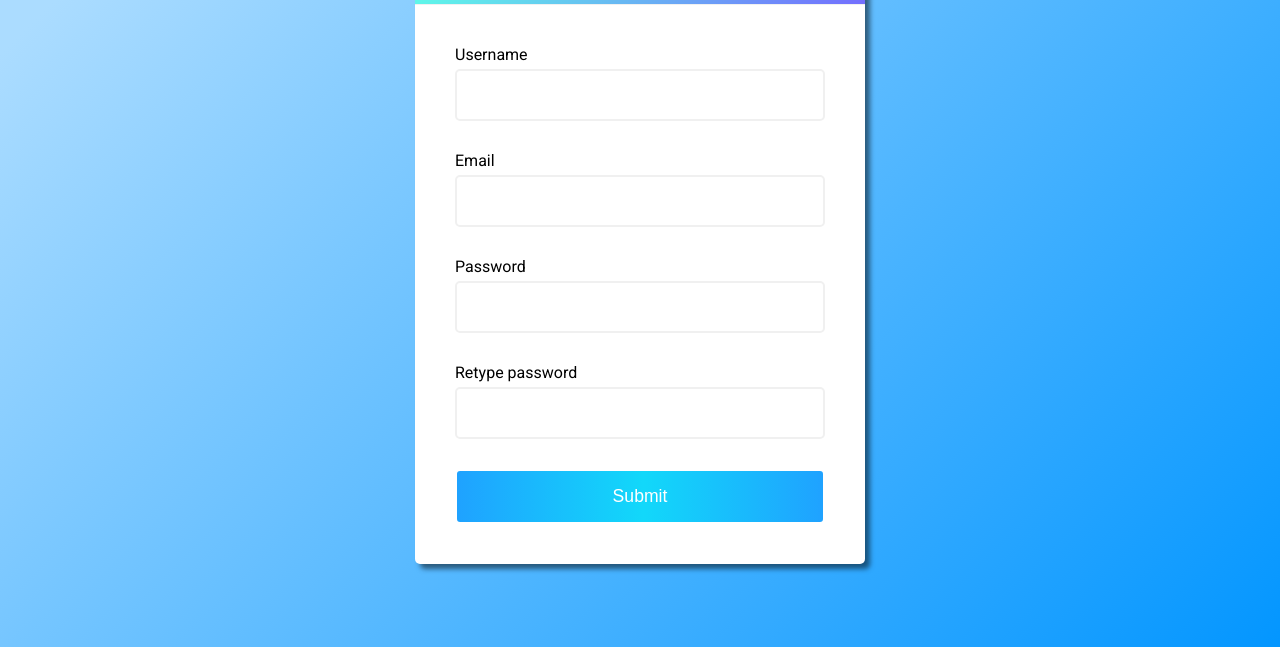
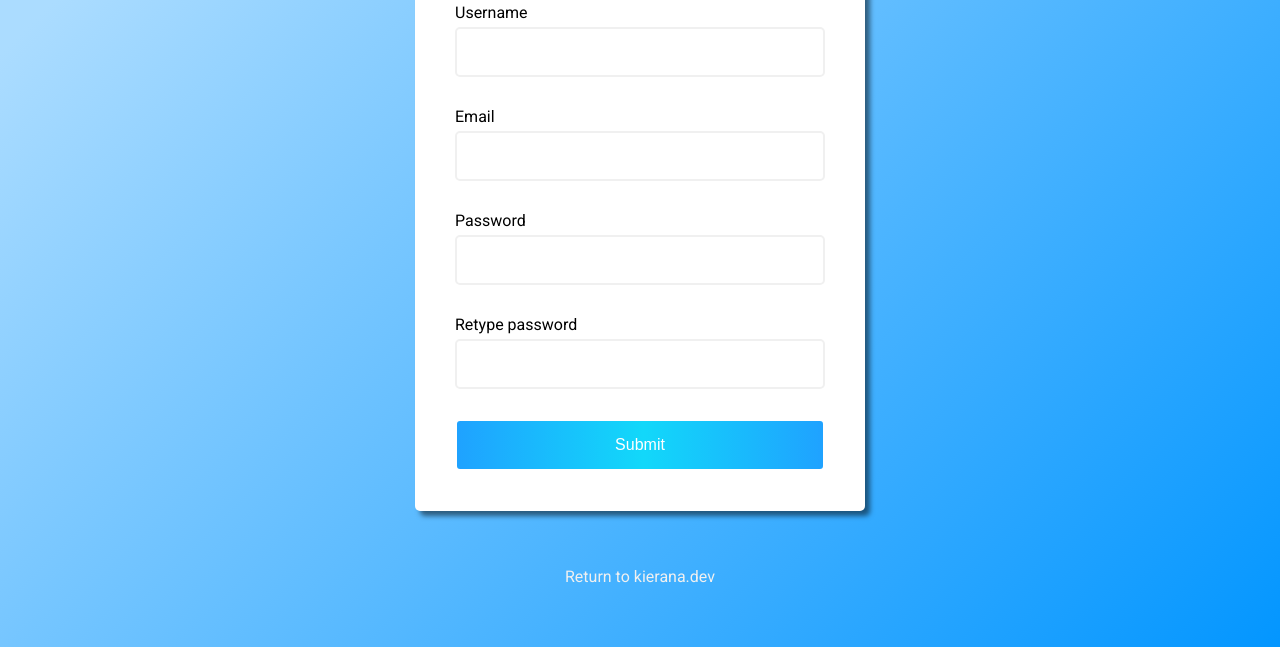
Before and after one commit to KieArm/formv, a plain HTML site: page index.html in a window 1280 px wide. Shown: the part 153-800 px from the top of the page. Drawn offline with Linux system fonts and the light colour scheme.

Commit message:
24/1/2022
Added return link and styling.

```diff
--- a/index.html
+++ b/index.html
@@ -49,5 +49,9 @@
             <h5>Error message</h5>
         </form>
     </div>
+    <div class="footer">
+        <p>Return to&nbsp;</p>
+        <a href="https://kierana.dev" target="_blank">kierana.dev</a>
+    </div>
 </body>
 </html>
--- a/style.css
+++ b/style.css
@@ -6,6 +6,7 @@
 
 body {
     display: flex;
+    flex-direction: column;
     align-items: center;
     justify-content: center;
     min-height: 100vh;
@@ -34,7 +35,7 @@ body {
 .header h2 {
     margin: 0;
     color: white;
-    font-size: 1.8rem;
+    font-size: 1.6rem;
 }
 
 .form {
@@ -50,6 +51,7 @@ body {
 .form-control label {
     display: inline-block;
     margin-bottom: 5px;
+    font-size: 1rem;
 }
 
 .form-control input {
@@ -58,7 +60,7 @@ body {
     display: block;
     width: 100%;
     padding: 15px;
-    font-size: 1rem;
+    font-size: 0.9rem;
 }
 
 .form-control.success input {
@@ -105,7 +107,7 @@ body {
     padding: 15px;
     display: block;
     width: 100%;
-    font-size: 1.1rem;
+    font-size: 1rem;
     text-align: center;
     border-radius: 5px;
     cursor: pointer;
@@ -122,3 +124,19 @@ body {
     color: #2ECC71;
     visibility: visible;
 }
+
+.footer {
+    display: flex;
+    flex-direction: row;
+    align-items: center;
+    justify-content: center;
+    margin: 0 auto;
+    padding: 40px 0 0 0;
+    font-size: 1rem;
+    color: #f0f0f0;
+}
+
+.footer a {
+    text-decoration: none;
+    color: #f0f0f0;
+}
```
